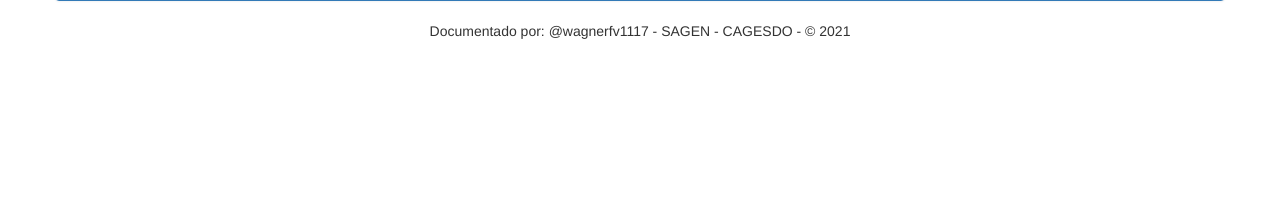
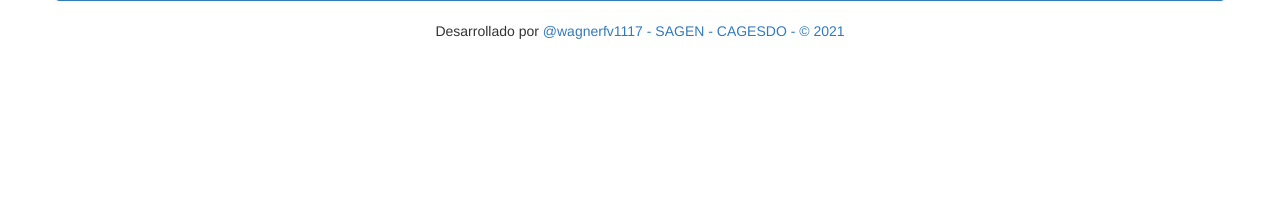
Before and after one commit to wafervi/REDOHIS, a PHP site: page /cargaindex.php in a window 1280 px wide. Shown: the part 443-648 px from the top of the page. Run offline with PHP 8.4, Linux system fonts and the light colour scheme; some libraries are stand-ins or nearby versions.

Commit message:
add github link footer

```diff
--- a/cargaindex.php
+++ b/cargaindex.php
@@ -104,7 +104,7 @@
 </body>
 <footer>
   <div align="center">
-    <p>Documentado por: @wagnerfv1117 - SAGEN - CAGESDO - © 2021</p>
+  <p class="text-center">Desarrollado por <a href="https://github.com/wagnerfv1117">@wagnerfv1117 - SAGEN - CAGESDO - © 2021</a></p>
   </div>
 </footer>
 </html>
--- a/cargardoc.php
+++ b/cargardoc.php
@@ -257,7 +257,7 @@ while ($row = $sel->fetch_assoc()) {
 
        <footer> <!--Para el pie de pagina, se hace colocar el nobre del autor, alineado al centro -->
                                 <div align ="center">
-                                <p>Documentado por: @wagnerfv1117 - SAGEN - CAGESDO - © 2021</p>
+                                <p class="text-center">Desarrollado por <a href="https://github.com/wagnerfv1117">@wagnerfv1117 - SAGEN - CAGESDO - © 2021</a></p>
         </div>
 
 
--- a/index.php
+++ b/index.php
@@ -86,7 +86,7 @@ if (empty($_SESSION["usuario"])) {
 
 	<footer>
 		<div class="wrapp">
-			<p>Documentado por: @wagnerfv1117 - SAGEN - CAGESDO - © 2021</p> <!--esto se muestra en el parte inferior de la pagina web-->
+		<p class="text-center">Desarrollado por <a href="https://github.com/wagnerfv1117">@wagnerfv1117 - SAGEN - CAGESDO - © 2021</a></p>
 		</div>
 	</footer>
 
```
Also changed, not shown: crud/posters/21.jpg (added).
